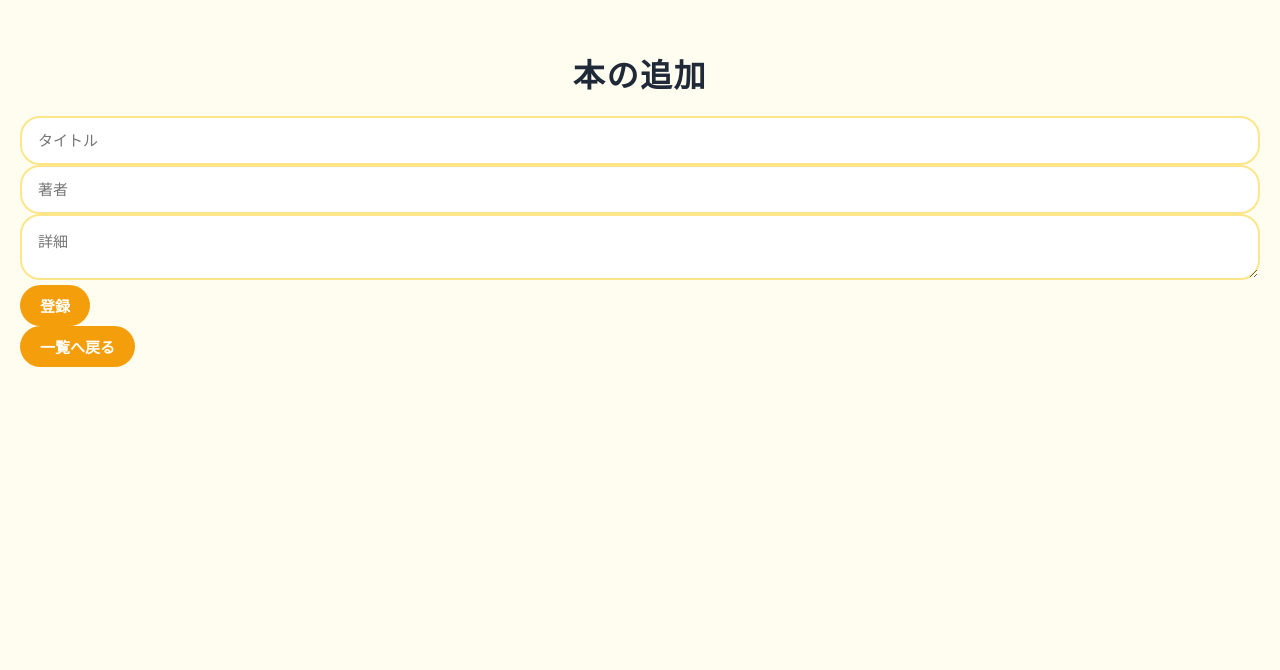
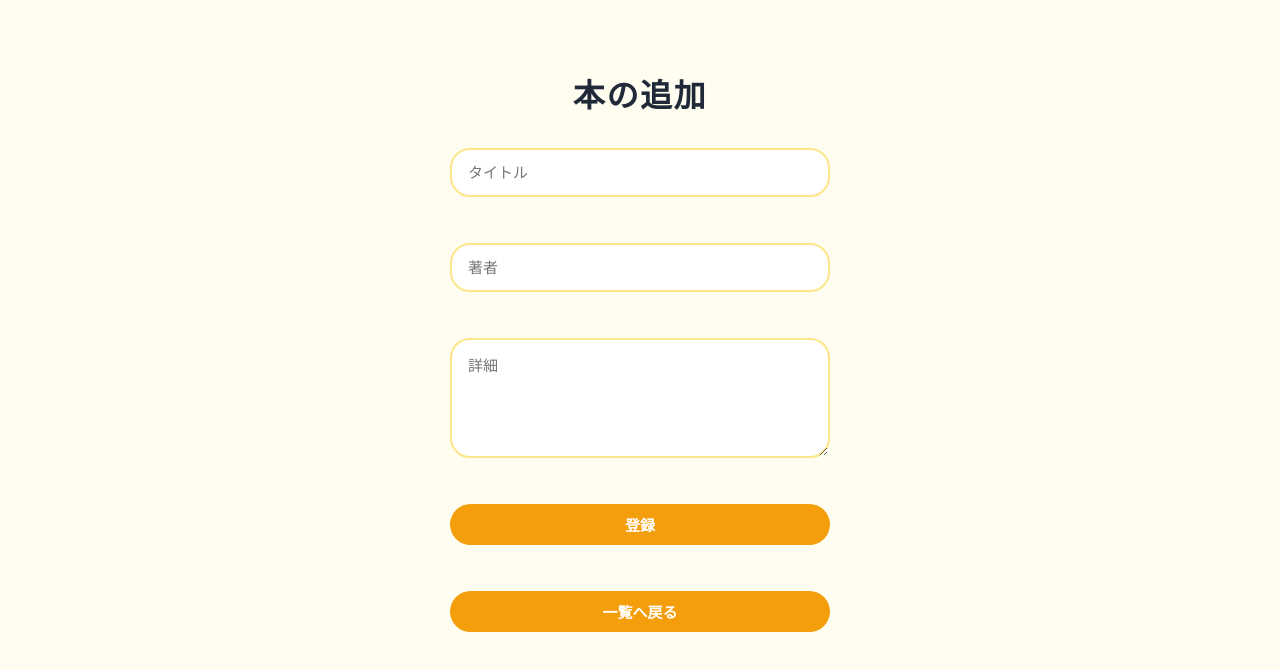
Before and after one commit to Nanako-Murata/toshokan, a Vue app in the folder toshokan-frontend/: page /books/register in a window 1280 px wide. Shown: the top 670 px of the page. Built offline with nearby package versions, Linux system fonts and the light colour scheme; the HTML template or start-up script is replaced by a standard one.

Commit message:
make hunbergar

```diff
--- a/toshokan-frontend/src/views/BookListView.vue
+++ b/toshokan-frontend/src/views/BookListView.vue
@@ -156,11 +156,13 @@ const logout = () => {
 
 .hamburger {
   font-size: 24px;
-  background: none;
+  background: var(--accent);
+  color: white;
   border: none;
+  border-radius: 8px;
   cursor: pointer;
+  padding: 6px 12px;
 }
-
 .dropdown {
   position: absolute;
   right: 0;
--- a/toshokan-frontend/src/views/BookRegisterView.vue
+++ b/toshokan-frontend/src/views/BookRegisterView.vue
@@ -1,5 +1,5 @@
-<template>
-  <div>
+vue<template>
+  <div class="register-container">
     <h1>本の追加</h1>
 
     <input v-model="title" placeholder="タイトル" />
@@ -7,10 +7,9 @@
     <input v-model="author" placeholder="著者" />
     <br/>
     <textarea v-model="detail" placeholder="詳細"></textarea>
-<br/>
+    <br/>
     <button @click="register">登録</button>
     <br/>
-
     <button @click="goList">一覧へ戻る</button>
   </div>
 </template>
@@ -48,3 +47,25 @@ const goList = () => {
   router.push("/books")
 }
 </script>
+
+<style scoped>
+.register-container {
+  width: 420px;
+  max-width: 100%;
+  margin: 0 auto;
+  padding: 20px;
+  display: flex;
+  flex-direction: column;
+  gap: 12px;
+}
+
+input, textarea {
+  width: 100%;
+  max-width: 400px;
+}
+
+textarea {
+  height: 120px;
+  resize: vertical;
+}
+</style>
```
